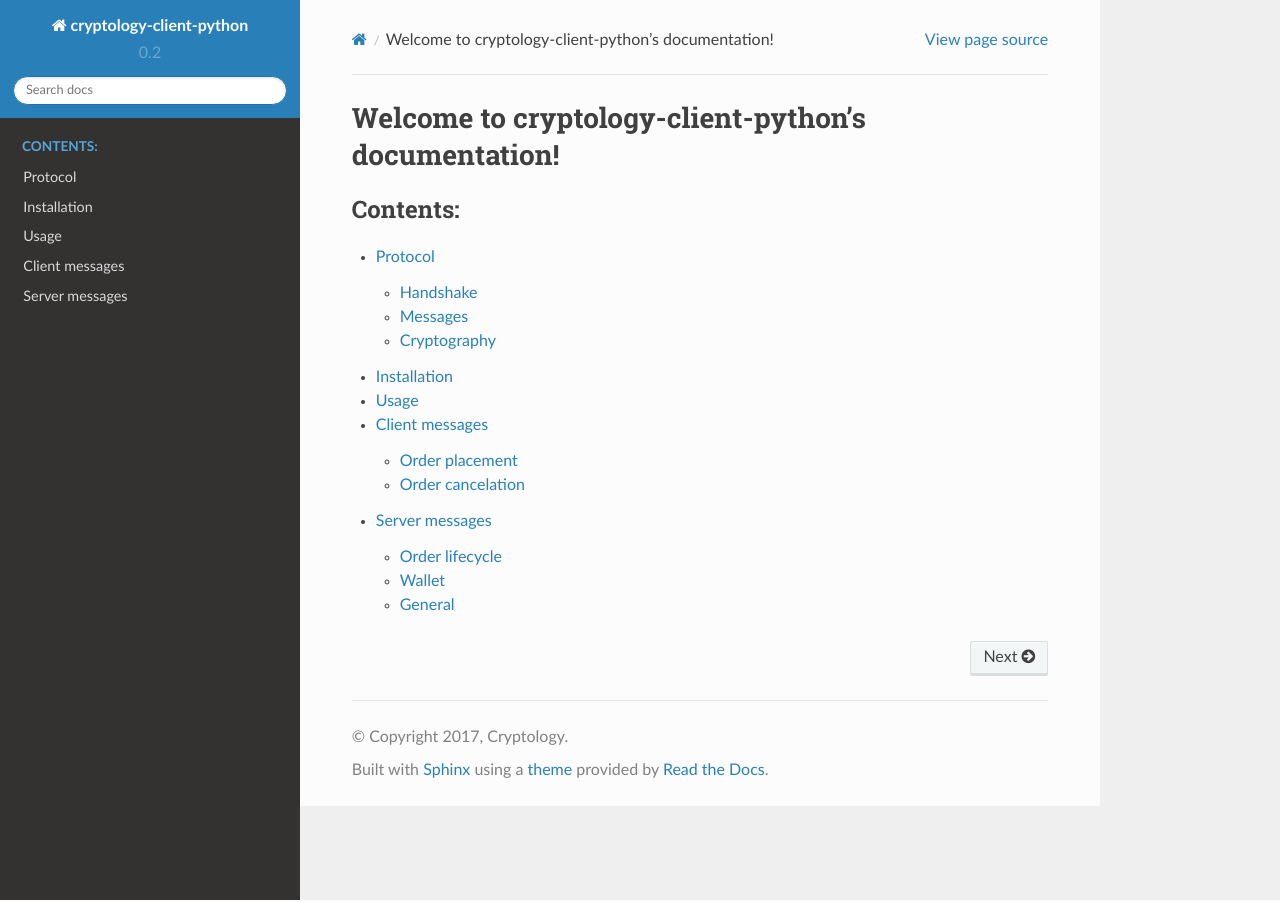
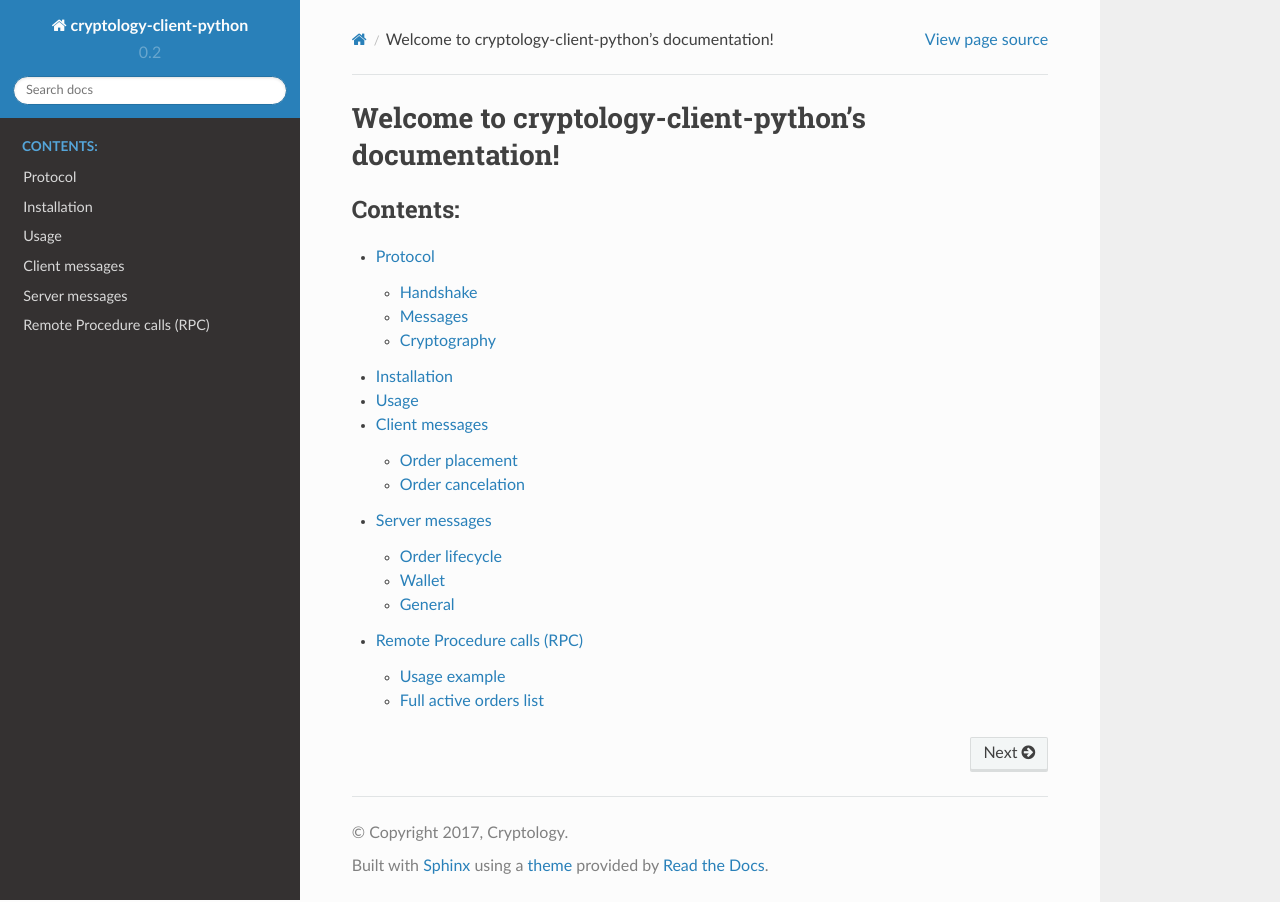
Before and after one commit to CryptologyExchange/cryptology-client-python, a Sphinx documentation site: the page built from docs/index.rst, in a window 1280 px wide. Built offline with Sphinx 7.4.7 and the Read the Docs theme 2.0.0, drawn with Linux system fonts in a browser that asks for light colours; some of the changed lines change nothing that is shown.

Commit message:
RPC article

```diff
--- /dev/null
+++ b/docs/RPC.rst
@@ -0,0 +1,85 @@
+============================
+Remote Procedure calls (RPC)
+============================
+
+
+Usage example
+=============
+
+.. code-block:: python3
+
+    async def main():
+        client_keys = Keys.load('keys/test.pub', 'keys/test.priv')
+        server_keys = Keys.load('keys/cryptology.pub', None)
+
+        sequence_id = 1
+
+        ...
+        async def read_callback(ws: ClientWriterStub, order: int, ts: datetime, payload: dict) -> None:
+            await ws.send_signed_request(payload={'@type': 'UserOrdersRequest'})
+
+        async def rpc_callback(ws: ClientWriterStub, payload: dict) -> None:
+            nonlocal sequence_id
+            if payload['@type'] == 'UserOrdersResponse':
+                pprint.pprint(payload)
+
+        await run_client(
+            client_id='test',
+            client_keys=client_keys,
+            ws_addr='ws://127.0.0.1:8080',
+            server_keys=server_keys,
+            writer=writer,
+            read_callback=read_callback,
+            rpc_callback=rpc_callback,
+            last_seen_order=-1
+        )
+
+
+Full active orders list
+=======================
+
+- ``UserOrdersRequest``
+    request of the full active order list for the account
+
+    .. code-block:: json
+
+        {
+            "@type": "UserOrdersRequest"
+        }
+
+- ``UserOrdersResponse``
+    result of ``UserOrdersRequest`` execution
+
+    .. code-block:: json
+
+        {
+            "@type": "UserOrdersResponse",
+            "order_books": {
+                "BTC_USD": {
+                    "buy": [{
+                        "order_id": 1,
+                        "amount": 42,
+                        "price": 555,
+                        "client_order_id": 123
+                    }],
+                    "sell": []
+                },
+                "ETH_USD": {
+                    "buy": [
+                        {
+                            "order_id": 2,
+                            "amount": 1,
+                            "price": 10,
+                            "client_order_id": 124
+                        },
+                        {
+                            "order_id": 3,
+                            "amount": 2,
+                            "price": 11,
+                            "client_order_id": 125
+                        }
+                    ],
+                    "sell": []
+                }
+            }
+        }
--- a/docs/index.rst
+++ b/docs/index.rst
@@ -15,3 +15,4 @@ Welcome to cryptology-client-python's documentation!
     usage
     client_messages
     server_messages
+    RPC
```
